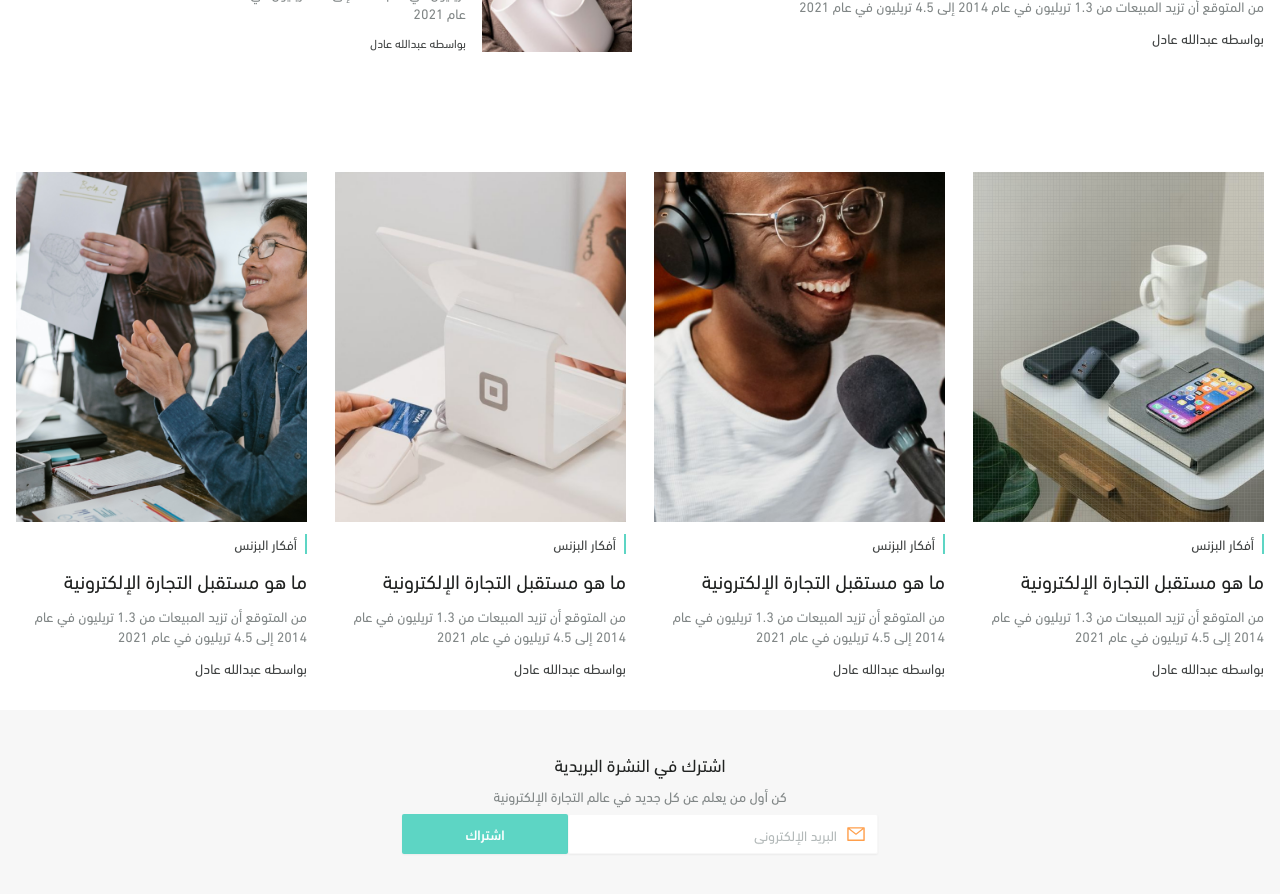
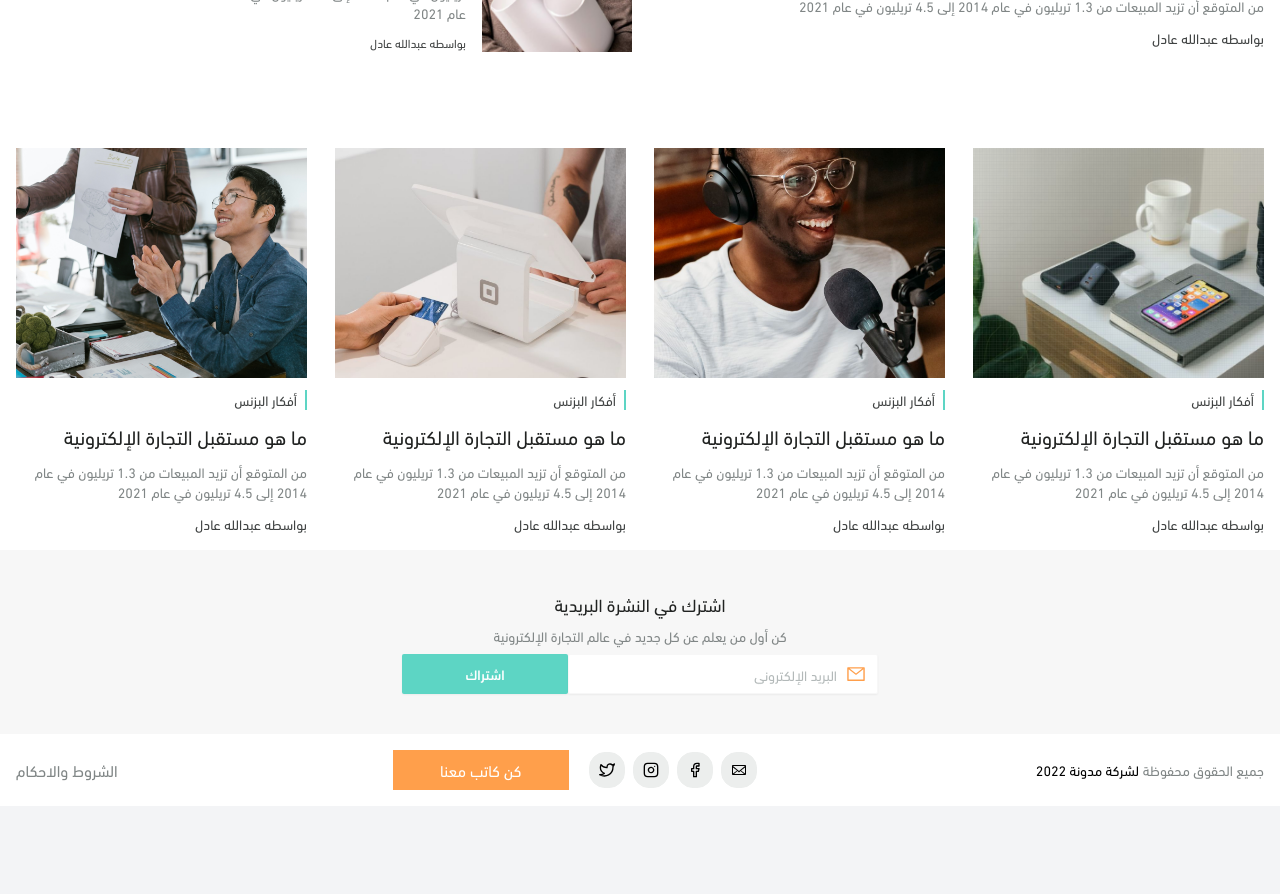
Before and after one commit to ibrahim-gabr/blog-ui, a Next.js app: page / in a window 1280 px wide. Shown: the part 1420-2314 px from the top of the page. After the commit the page ends 2226 px from the top, so only its background shows below. Built offline with nearby package versions, Linux system fonts and the light colour scheme.

Commit message:
refactor annd seaparate other posts

```diff
--- /dev/null
+++ b/components/OtherPosts/index.tsx
@@ -0,0 +1,38 @@
+import React from "react";
+import { Post } from "~/pages";
+import { FC, useEffect, useState } from "react";
+import Image from "next/image";
+import FeaturedPostBody from "../common/FeaturedPostBody";
+import { Container } from "../common/container";
+type Props = {
+  posts: Post[];
+};
+
+const OtherPosts: FC<Props> = ({ posts }) => {
+  return (
+    <>
+      <Container>
+        <div className="grid grid-cols-1 md:grid-cols-4 mt-4 gap-y-10 gap-x-7  py-4">
+          {posts &&
+            posts.slice(0, 4).map((post) => (
+              <>
+                <div className="flex flex-col space-y-3">
+                  <div className="relative flex justify-center h-[230px]">
+                    <Image
+                      src={post.image}
+                      alt={post.title}
+                      objectFit="cover"
+                      layout="fill"
+                    />
+                  </div>
+                  <FeaturedPostBody post={post} />
+                </div>
+              </>
+            ))}
+        </div>
+      </Container>
+    </>
+  );
+};
+
+export default OtherPosts;
--- a/components/common/FeaturedCard.tsx
+++ b/components/common/FeaturedCard.tsx
@@ -2,6 +2,7 @@ import React from "react";
 import { Post } from "~/pages";
 import { FC, useEffect, useState } from "react";
 import Image from "next/image";
+import FeaturedPostBody from "./FeaturedPostBody";
 type Props = {
   post: Post;
 };
@@ -16,14 +17,7 @@ const FeaturedCard: FC<Props> = ({ post }) => {
           layout="fill"
         />
       </div>
-      <span className="text-sm text-theme-light-black border-r-2 border-theme-primary pr-2">
-        {post.subcategory}
-      </span>
-      <div className="flex flex-col space-y-3">
-        <span className="text-theme-black text-xl">{post.title}</span>
-        <p className="text-theme-gray text-sm">{post.excerpt}</p>
-        <p className="text-theme-light-black text-sm">بواسطه {post.author}</p>
-      </div>
+      <FeaturedPostBody post={post} />
     </div>
   );
 };
--- /dev/null
+++ b/components/common/FeaturedPostBody.tsx
@@ -0,0 +1,24 @@
+import React from "react";
+import { Post } from "~/pages";
+import { FC, useEffect, useState } from "react";
+import Image from "next/image";
+
+type Props = {
+  post: Post;
+};
+const FeaturedPostBody: FC<Props> = ({ post }) => {
+  return (
+    <>
+      <span className="text-sm text-theme-light-black border-r-2 border-theme-primary pr-2">
+        {post.subcategory}
+      </span>
+      <div className="flex flex-col space-y-3">
+        <span className="text-theme-black text-xl">{post.title}</span>
+        <p className="text-theme-gray text-sm">{post.excerpt}</p>
+        <p className="text-theme-light-black text-sm">بواسطه {post.author}</p>
+      </div>
+    </>
+  );
+};
+
+export default FeaturedPostBody;
--- a/pages/index.tsx
+++ b/pages/index.tsx
@@ -10,6 +10,8 @@ import MostRead from "~/components/MostRead";
 import CardSideImage from "~/components/common/CardSideImage";
 import { Container } from "~/components/common/container";
 import FeaturedCard from "~/components/common/FeaturedCard";
+import FeaturedPostBody from "~/components/common/FeaturedPostBody";
+import OtherPosts from "~/components/OtherPosts";
 export interface Post {
   author: string;
   title: string;
@@ -47,14 +49,7 @@ const Home: FC<HomePageProps> = ({ homeData, loading }) => {
         <MostRead posts={homeData.most_read} />
 
         {/* other posts */}
-        <Container>
-          <div className="grid grid-cols-1 md:grid-cols-4 mt-6 gap-y-10 gap-x-7  py-8">
-            {homeData.posts &&
-              homeData.posts
-                .slice(0, 4)
-                .map((post) => <FeaturedCard key={post.id} post={post} />)}
-          </div>
-        </Container>
+        <OtherPosts posts={homeData.posts} />
       </main>
     </div>
   );
```
